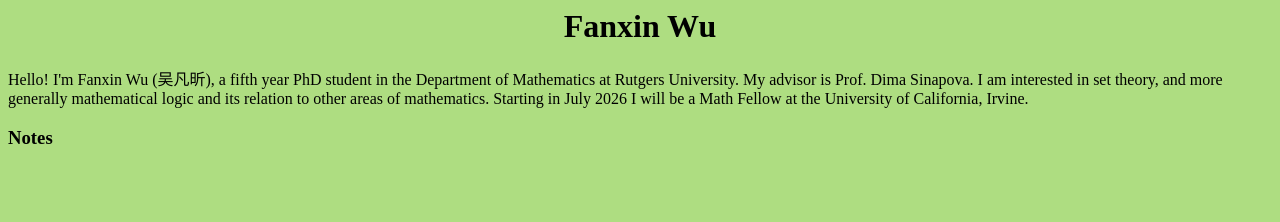
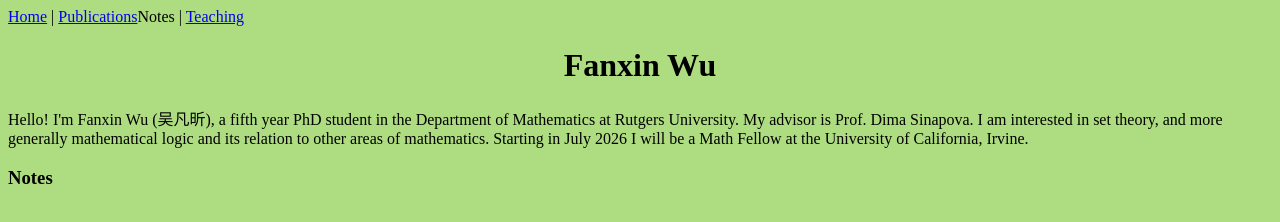
Before and after one commit to WuFanxin/wufanxin.github.io, a plain HTML site: page index.html in a window 1280 px wide. Drawn offline with Linux system fonts and the light colour scheme.

Commit message:
Update index.html

```diff
--- a/index.html
+++ b/index.html
@@ -1,7 +1,21 @@
 <html><head><meta http-equiv="Content-Type" content="text/html; charset=UTF-8">
-<style id="1.qnlihooxxp">rt.katakana-terminator-rt::before { content: attr(data-rt); }</style></head><body style="background-color:#AEDD81;" bgcolor="#ffffff">
+<style id="1.qnlihooxxp">rt.katakana-terminator-rt::before { content: attr(data-rt); }</style></head>
 
-<title>Fanxin Wu</title>
+<title>My page</title>
+
+<body style="background-color:#AEDD81;" bgcolor="#ffffff">
+
+
+
+<nav>
+  <a href="index.html">Home</a> |
+  <a href="publications.html">Publications</a |
+  <a href="notes.html">Notes</a> |
+  <a href="teaching.html">Teaching</a>
+</nav>
+
+
+
 <center><h1>Fanxin Wu</h1></center>
 
 
```
